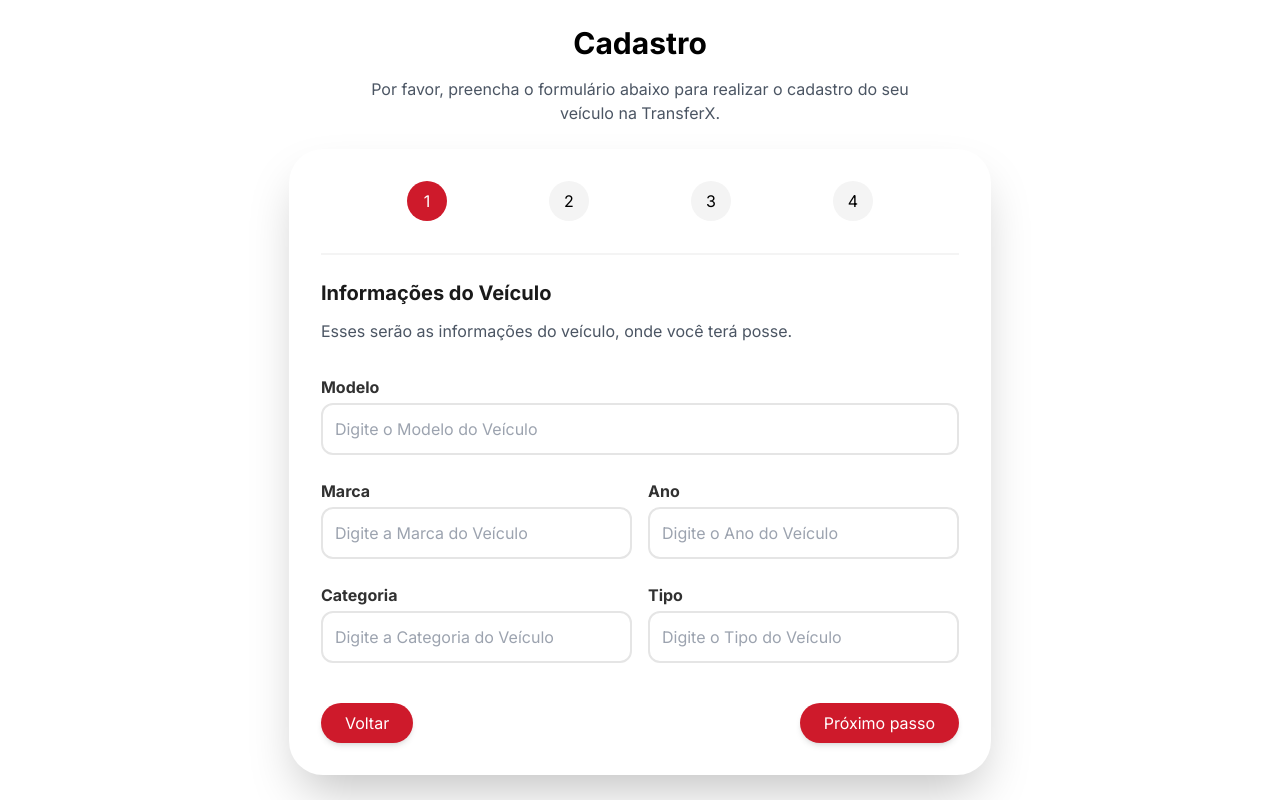
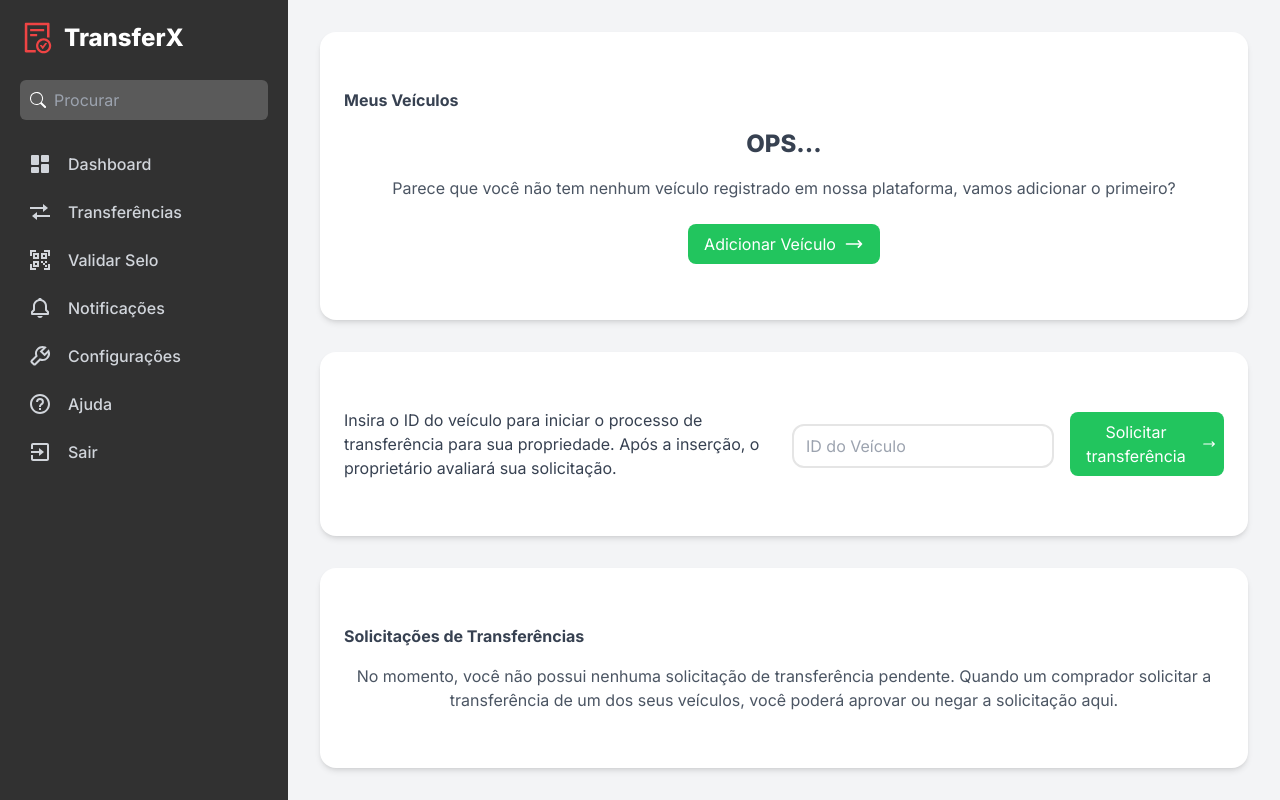
Before and after one commit to TransferX/transferxFront, a Next.js app: page /dashboard in a window 1280 px wide. Built offline with nearby package versions, Linux system fonts and the light colour scheme.

Commit message:
[FEAT] Dashboard Page

```diff
--- /dev/null
+++ b/app/FormAddObjeto/MultistepForm.tsx
@@ -0,0 +1,50 @@
+import { useState, ReactNode } from 'react';
+
+interface MultistepFormProps {
+  steps: ReactNode[];
+}
+
+const MultistepForm: React.FC<MultistepFormProps> = ({ steps }) => {
+  const [currentStep, setCurrentStep] = useState(0);
+
+  const nextStep = () => {
+    setCurrentStep((prev) => (prev < steps.length - 1 ? prev + 1 : prev));
+  };
+
+  const prevStep = () => {
+    setCurrentStep((prev) => (prev > 0 ? prev - 1 : prev));
+  };
+
+  return (
+    <section className='flex flex-col m-4  md:max-w-[820px]   '>
+
+
+
+      <form>
+        {steps[currentStep]}
+        <div className="flex justify-between mt-4 ">
+          <button
+            type="button"
+            onClick={prevStep}
+            className={` bg-vermelho
+            } text-white px-6 py-2 rounded-full shadow-md`}
+            disabled={currentStep === 0}
+            >
+            Voltar
+          </button>
+          <button
+            type="button"
+            onClick={nextStep}
+            className="bg-vermelho text-white px-6 py-2 rounded-full shadow-md"
+            >
+            Próximo passo
+          </button>
+        </div>
+      </form>
+
+
+            </section>
+  );
+};
+
+export default MultistepForm;
--- a/app/addObjetoForm/step1.tsx
+++ b/app/FormAddObjeto/step1.tsx
@@ -5,10 +5,10 @@ import Input from "../_components/ui/Input";
 const Step1 = () => {
   return (
     <div>
-      <h3 className="mt-6 text-cinzaEscuro font-bold text-xl">Informações do Veículo</h3>
-      <p className="text-gray-600 max-w-[80%] mb-6 mt-3">Esses serão as informações do veículo, onde você terá posse.</p>
+      <h3 className="text-cinzaEscuro font-bold text-md">Informações do Veículo</h3>
+      <p className="text-gray-600">Esses serão as informações do veículo, onde você terá posse.</p>
 
-      <div className="md:flex w-full gap-4 mb-2">
+      <div className="md:flex w-full">
         <div className="md:flex-1">
           <Input
             label="Modelo"
@@ -16,7 +16,6 @@ const Step1 = () => {
             id="modelo"
             name="modelo"
             type="text"
-            className="py-3"
           />
         </div>
 
@@ -30,7 +29,6 @@ const Step1 = () => {
             id="marca"
             name="marca"
             type="marca"
-             className="py-3"
           />
         </div>
         <div className="md:flex-1">
@@ -40,7 +38,7 @@ const Step1 = () => {
             id="ano"
             name="ano"
             type="text"
-             className="py-3"
+
           />
         </div>
       </div>
@@ -53,17 +51,17 @@ const Step1 = () => {
             id="Categoria"
             name="Categoria"
             type="text"
-             className="py-3"
+
           />
         </div>
-        <div className="md:flex-1">
+        <div className="md:flex-1 mb-8">
           <Input
             label="Tipo"
             placeholder="Digite o Tipo do Veículo"
             id="tipoVeiculo"
             name="tipoVeiculo"
             type="text"
-             className="py-3"
+
           />
         </div>
       </div>
--- a/app/_components/multistepForm/MultistepForm.tsx
+++ /dev/null
@@ -1,70 +0,0 @@
-import { useState, ReactNode } from 'react';
-
-interface MultistepFormProps {
-  steps: ReactNode[];
-}
-
-const MultistepForm: React.FC<MultistepFormProps> = ({ steps }) => {
-  const [currentStep, setCurrentStep] = useState(0);
-
-  const nextStep = () => {
-    setCurrentStep((prev) => (prev < steps.length - 1 ? prev + 1 : prev));
-  };
-
-  const prevStep = () => {
-    setCurrentStep((prev) => (prev > 0 ? prev - 1 : prev));
-  };
-
-  return (
-    <section className='flex flex-col'>
-    <div className='text-center flex items-center flex-col'>
-
-        <h1 className="text-3xl font-bold">Cadastro</h1>
-        <p className="text-gray-600 max-w-[80%] mt-4 mb-6">Por favor, preencha o formulário abaixo para realizar o cadastro do seu veículo na TransferX.</p>
-        </div>
-    <div className="max-w-6xl w-full mx-auto p-8  shadow-2xl rounded-[34px]">
-
-      <div className="pb-8 flex flex-row justify-evenly border-b-2 border-branco ">
-        {steps.map((_, index) => (
-          <div key={index} className="flex items-center">
-            <div
-              className={`w-10 h-10 flex items-center justify-center rounded-full ${
-                currentStep === index ? 'bg-vermelho text-white' : 'bg-branco'
-              }`}
-            >
-              {index + 1}
-            </div>
-            {index < steps.length - 1 && (
-              <div className={`flex-1 h-1 mx-2  ${currentStep > index ? 'bg-vermelho' : 'bg-gray-300'}`}></div>
-            )}
-          </div>
-        ))}
-      </div>
-      <form>
-        {steps[currentStep]}
-        <div className="flex justify-between mt-8 ">
-          <button
-            type="button"
-            onClick={prevStep}
-            className={` bg-vermelho
-            } text-white px-6 py-2 rounded-full shadow-md`}
-            disabled={currentStep === 0}
-            >
-            Voltar
-          </button>
-          <button
-            type="button"
-            onClick={nextStep}
-            className="bg-vermelho text-white px-6 py-2 rounded-full shadow-md"
-            >
-            Próximo passo
-          </button>
-        </div>
-      </form>
-    </div>
-
-            </section>
-  );
-};
-
-export default MultistepForm;
--- a/app/_components/sidebar/Sidebar.tsx
+++ b/app/_components/sidebar/Sidebar.tsx
@@ -1,7 +1,6 @@
-"use client"
-import React, { useState } from "react";
-import { BsArrowLeftShort, BsSearch } from "react-icons/bs";
-import { AiOutlineFileDone } from "react-icons/ai";
+import { useState, useEffect } from 'react';
+import { BsList, BsX, BsSearch } from 'react-icons/bs';
+import { AiOutlineFileDone } from 'react-icons/ai';
 import {
   BiTransfer,
   BiSolidDashboard,
@@ -12,10 +11,12 @@ import {
   BiExit,
 } from "react-icons/bi";
 
-const Sidebar = () => {
-  const [open, setOpen] = useState(false);
+type MenuItem = {
+  icon: JSX.Element;
+  title: string;
+};
 
-  const Menus = [
+const Menus: MenuItem[] = [
   { title: "Dashboard", icon: <BiSolidDashboard /> },
   { title: "Transferências", icon: <BiTransfer /> },
   { title: "Validar Selo", icon: <BiQrScan /> },
@@ -25,70 +26,84 @@ const Sidebar = () => {
   { title: "Sair", icon: <BiExit /> },
 ];
 
+const MobileMenu: React.FC = () => {
+  const [open, setOpen] = useState(false);
+  const [scrollY, setScrollY] = useState(0);
+
+  useEffect(() => {
+    // Função para atualizar o estado do menu com base no scroll da tela
+    const handleScroll = () => {
+      setScrollY(window.scrollY);
+      if (open && window.scrollY > 0) {
+        setOpen(false);
+      }
+    };
+
+    window.addEventListener('scroll', handleScroll);
+
+    return () => {
+      window.removeEventListener('scroll', handleScroll);
+    };
+  }, [open]);
+
   return (
+    <>
+
+      {!open && (
+        <div className="lg:hidden fixed top-0 left-0 w-full z-50 py-3 px-5 flex items-center justify-center backdrop-filter backdrop-blur-lg">
+          <BsList
+            className="text-4xl text-gray-600 cursor-pointer absolute left-4"
+            onClick={() => setOpen(true)}
+          />
+          <h1 className="text-2xl text-cinzaEscuro font-extrabold">TransferX</h1>
+        </div>
+      )}
+
       <div
-      className={`bg-cinzaMedio min-h-screen p-5 pt-8 ${
-        open ? "w-72" : "w-20"
-      } duration-300 fixed xl:relative `}
+        className={`bg-cinzaMedio min-h-screen p-5 pt-${open ? '20' : '32'} fixed lg:relative z-40 transform ${
+          open ? 'translate-x-0' : '-translate-x-full'
+        } lg:translate-x-0 transition-transform duration-300 w-72`}
       >
-      <BsArrowLeftShort
-        className={`bg-white text-cinzaMedio text-3xl rounded-full absolute -right-3 top-9 border border-cinzaEscuro cursor-pointer ${
-          !open && "rotate-180"
-        }`}
-        onClick={() => setOpen(!open)}
+        <div className="flex items-center justify-between mb-6">
+          <div className="flex items-center">
+            <AiOutlineFileDone className="text-red-500 text-4xl rounded cursor-pointer mr-2" />
+            <h1 className="text-2xl text-white font-extrabold">TransferX</h1>
+          </div>
+          <BsX
+            className={`text-4xl text-white cursor-pointer lg:hidden ${open ? 'block' : 'hidden'}`}
+            onClick={() => setOpen(false)}
           />
-      <div className="inline-flex">
-        <AiOutlineFileDone
-          className={`bg-vermelho text-4xl rounded cursor-pointer block float-left mr-2 duration-300 ${
-            open && "rotate-[360deg]"
-          }`}
-        />
-        <h1
-          className={`text-2xl text-branco font-extrabold duration-300 ${
-            !open && "scale-0"
-          }`}
-        >
-          TransferX
-        </h1>
         </div>
-      <div
-        className={`flex items-center rounded-md bg-branco/20 mt-6 py-2 ${
-          !open ? "px-4" : "px-2.5"
-        }`}
-      >
-        <BsSearch
-          className={`text-white text-lg block float-left cursor-pointer ${
-            open && "mr-2"
-          }`}
-        />
+        <div className="flex items-center rounded-md bg-white bg-opacity-20 py-2 px-2.5">
+          <BsSearch className="text-white text-lg block float-left cursor-pointer mr-2" />
           <input
-          type={"search"}
-          className={`text-base bg-transparent w-full text-white focus:outline-none ${
-            !open && "hidden"
-          }`}
+            type="search"
+            className="text-base bg-transparent w-full text-white focus:outline-none"
             placeholder="Procurar"
           />
         </div>
 
-      <ul className="pt-2">
+        <ul className="pt-4">
           {Menus.map((menu, index) => (
             <li
               key={index}
-            className={`text-gray-300 text-sm flex items-center gap-x-4 cursor-pointer p-2 hover:bg-branco/20 rounded-md mt-2 `}
+              className="text-gray-300 text-sm flex items-center gap-x-4 cursor-pointer p-2 hover:bg-white bg-opacity-20 rounded-md mt-2"
             >
               <span className="text-2xl block float-left">{menu.icon}</span>
-            <span
-              className={`text-base font-medium flex-1 ${
-                !open && "hidden"
-              }`}
-            >
-              {menu.title}
-            </span>
+              <span className="text-base font-medium flex-1">{menu.title}</span>
             </li>
           ))}
         </ul>
       </div>
+
+      {open && (
+        <div
+          className="fixed inset-0 bg-black bg-opacity-50 backdrop-filter backdrop-blur-lg z-30 lg:hidden"
+          onClick={() => setOpen(false)}
+        />
+      )}
+    </>
   );
 };
 
-export default Sidebar;
+export default MobileMenu;
--- a/app/_components/ui/Input.tsx
+++ b/app/_components/ui/Input.tsx
@@ -2,7 +2,7 @@ import React from 'react'
 
 interface InputProps{
 placeholder: string;
-label:string;
+label?:string;
 name:string;
 id:string;
 type: string;
--- /dev/null
+++ b/app/_components/ui/Modal.tsx
@@ -0,0 +1,26 @@
+import React, { ReactNode } from 'react';
+import ReactDOM from 'react-dom';
+
+interface ModalProps {
+  isOpen: boolean;
+  onClose: () => void;
+  children: ReactNode;
+}
+
+const Modal: React.FC<ModalProps> = ({ isOpen, onClose, children }) => {
+  if (!isOpen) return null;
+
+  return ReactDOM.createPortal(
+    <div className="fixed inset-0 bg-black  bg-opacity-50 flex items-center justify-center ">
+      <div className="bg-white p-6 rounded-lg relative">
+        <button onClick={onClose} className="absolute top-0 right-0 p-4">
+          &times;
+        </button>
+        {children}
+      </div>
+    </div>,
+    document.body
+  );
+};
+
+export default Modal;
--- a/app/dashboard/page.tsx
+++ b/app/dashboard/page.tsx
@@ -1,24 +1,121 @@
-"use client"
-import React from "react";
+"use client";
+import React, { useState } from "react";
 import Sidebar from "../_components/sidebar/Sidebar";
+import Step1 from "../FormAddObjeto/step1";
+import Step2 from "../FormAddObjeto/step2";
+import Step3 from "../FormAddObjeto/step3";
+import Step4 from "../FormAddObjeto/step4";
 import Input from "../_components/ui/Input";
-
-import MultistepForm from '../_components/multistepForm/MultistepForm';
-
-import Step1 from '../addObjetoForm/step1';
-import Step2 from '../addObjetoForm/step2';
-import Step3 from '../addObjetoForm/step3';
-import Step4 from '../addObjetoForm/step4';
+import Modal from "../_components/ui/Modal";
+import MultistepForm from "../FormAddObjeto/MultistepForm";
 
 const Dashboard = () => {
-  const steps = [<Step1 />, <Step2/>, <Step3/>, <Step4/>];
+  const [isModalOpen, setIsModalOpen] = useState(false);
+
+  const handleOpenModal = () => {
+    setIsModalOpen(true);
+  };
+
+  const handleCloseModal = () => {
+    setIsModalOpen(false);
+  };
+
+  const steps = [<Step1 />, <Step2 />, <Step3 />, <Step4 />];
+
   return (
-    <div className="flex items-center justify-center min-h-screen ">
+    <div className="flex">
+      <Sidebar />
+      <div className="flex-1 flex flex-col min-h-screen p-4 mt-16 lg:mt-0 sm:p-6 lg:p-8 bg-gray-100 ml-0 ">
+        <div className="flex-1 grid grid-cols-1 gap-8">
+          <section className="bg-white rounded-2xl p-6 shadow-md flex flex-col justify-center">
+            <h3 className="font-bold text-gray-700 mb-4">Meus Veículos</h3>
+            <div className="text-center">
+              <h3 className="font-extrabold text-2xl text-gray-700">OPS...</h3>
+              <p className="mt-4 text-gray-600">
+                Parece que você não tem nenhum veículo registrado em nossa
+                plataforma, vamos adicionar o primeiro?
+              </p>
+              <button
+                className="bg-green-500 text-white mt-6 px-4 py-2 rounded-lg hover:bg-green-600 flex items-center justify-center mx-auto"
+                onClick={handleOpenModal}
+              >
+                Adicionar Veículo
+                <svg
+                  xmlns="http://www.w3.org/2000/svg"
+                  fill="none"
+                  viewBox="0 0 24 24"
+                  strokeWidth={2}
+                  stroke="currentColor"
+                  className="w-5 h-5 ml-2"
+                >
+                  <path
+                    strokeLinecap="round"
+                    strokeLinejoin="round"
+                    d="M17.25 8.25L21 12m0 0l-3.75 3.75M21 12H3"
+                  />
+                </svg>
+              </button>
+            </div>
+          </section>
 
-    <MultistepForm steps={steps} />
+          <section className="bg-white rounded-2xl p-6 shadow-md flex flex-col justify-center">
+            <div className="flex flex-col lg:flex-row justify-between items-center">
+              <span className="text-gray-700 lg:max-w-md mb-4 lg:mb-0 text-center lg:text-left ">
+                Insira o ID do veículo para iniciar o processo de transferência
+                para sua propriedade. Após a inserção, o proprietário avaliará
+                sua solicitação.
+              </span>
+              <div className="flex flex-col md:flex-row items-center">
+                <Input
+                  placeholder="ID do Veículo"
+                  id="idVeiculo"
+                  name="idVeiculo"
+                  type="text"
 
+                />
+
+                <button className="bg-green-500 text-white  md:mt-0 md:ml-4 p-2 rounded-lg hover:bg-green-600 flex items-center ">
+                  Solicitar transferência
+                  <svg
+                    xmlns="http://www.w3.org/2000/svg"
+                    fill="none"
+                    viewBox="0 0 24 24"
+                    strokeWidth={2}
+                    stroke="currentColor"
+                    className="w-5 h-5 ml-2"
+                  >
+                    <path
+                      strokeLinecap="round"
+                      strokeLinejoin="round"
+                      d="M17.25 8.25L21 12m0 0l-3.75 3.75M21 12H3"
+                    />
+                  </svg>
+                </button>
+              </div>
+            </div>
+          </section>
+
+          <section className="bg-white rounded-2xl p-6 shadow-md flex flex-col justify-center">
+            <h3 className="font-bold text-gray-700 mb-4">
+              Solicitações de Transferências
+            </h3>
+            <div className="text-center">
+              <p className="text-gray-600">
+                No momento, você não possui nenhuma solicitação de transferência
+                pendente. Quando um comprador solicitar a transferência de um
+                dos seus veículos, você poderá aprovar ou negar a solicitação
+                aqui.
+              </p>
+            </div>
+          </section>
+        </div>
+
+        <Modal isOpen={isModalOpen} onClose={handleCloseModal}>
+          <MultistepForm steps={steps} />
+        </Modal>
+      </div>
     </div>
-
-)};
+  );
+};
 
 export default Dashboard;
```
Also changed, not shown: app/FormAddObjeto/step2.tsx (renamed from app/addObjetoForm/step2.tsx), app/FormAddObjeto/step3.tsx (renamed from app/addObjetoForm/step3.tsx), app/FormAddObjeto/step4.tsx (renamed from app/addObjetoForm/step4.tsx). Lines whose indentation alone changed are shown as unchanged.
